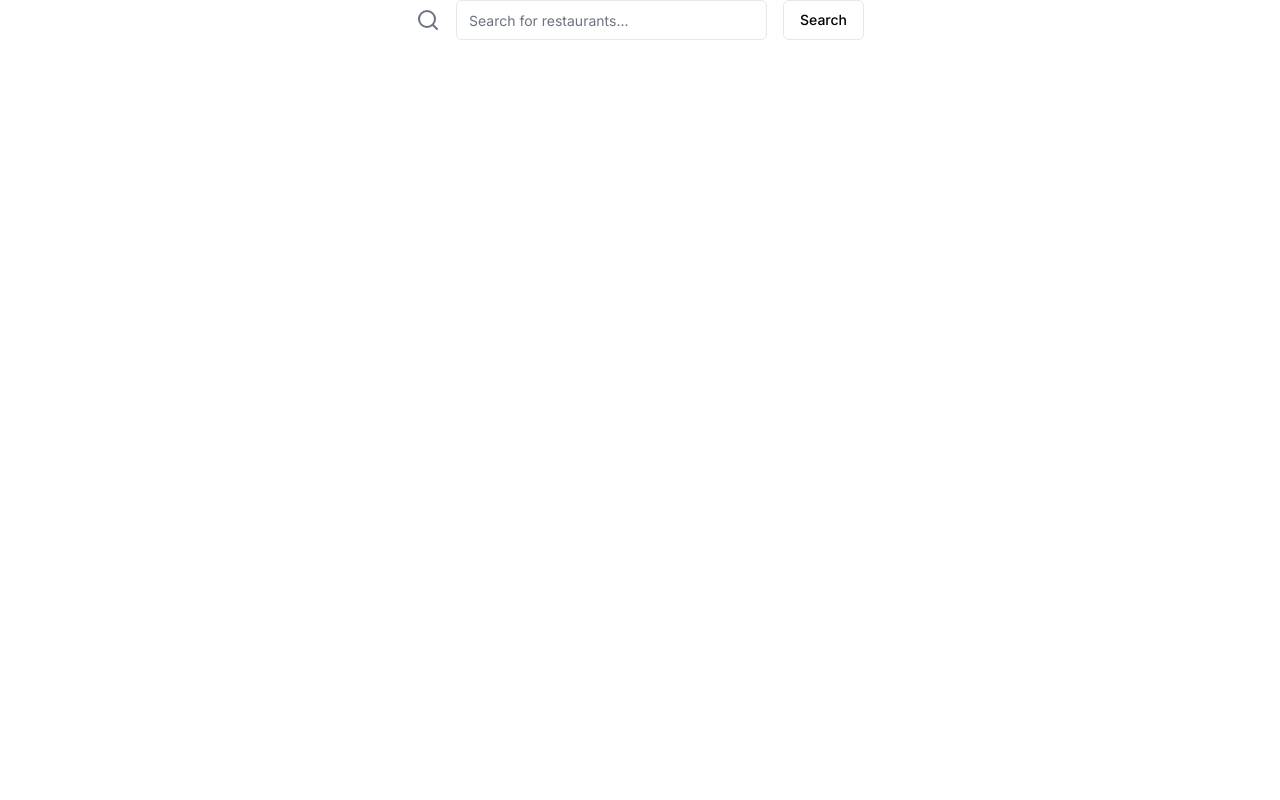
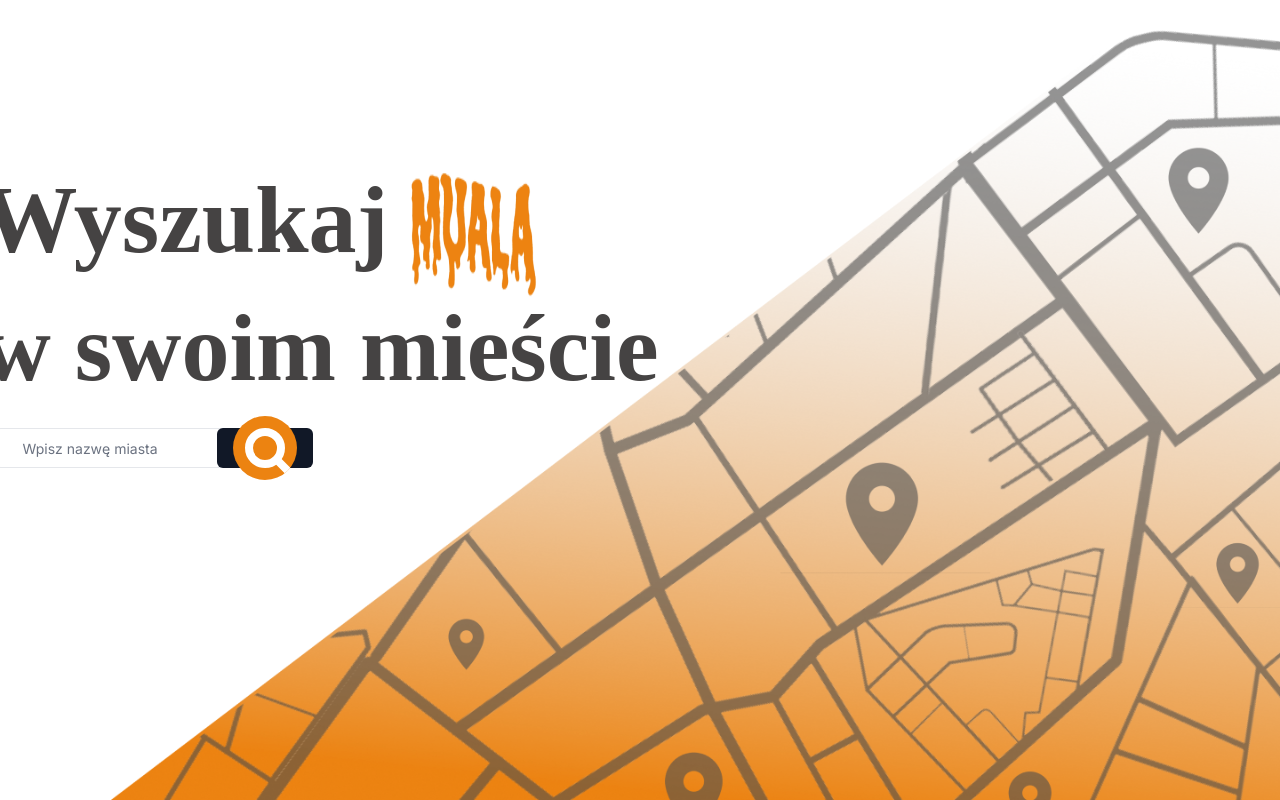
Before and after one commit to lukaszseremak/muala_app, a Next.js app: page / in a window 1280 px wide. Built offline with nearby package versions, Linux system fonts and the light colour scheme.

Commit message:
feat: add styling to the main page

```diff
--- a/src/app/page.tsx
+++ b/src/app/page.tsx
@@ -4,6 +4,7 @@ import { useRouter } from "next/navigation";
 
 import { Input } from "@/components/ui/input";
 import { Button } from "@/components/ui/button";
+import { SearchIcon } from "@/components/ui/icons";
 
 export default function Home() {
   const [inputVal, setInputVal] = useState("");
@@ -13,38 +14,47 @@ export default function Home() {
     push(`/place/${inputVal}`);
   };
   return (
-    <div className="flex flex-col w-full max-w-md mx-auto">
-      <form className="flex items-center gap-4" onSubmit={handleSubmit}>
-        <SearchIcon className="w-6 h-6 text-gray-500 dark:text-gray-400" />
-        <Input
-          className="flex-1"
-          placeholder="Search for restaurants..."
-          type="text"
-          value={inputVal}
-          onChange={(e) => setInputVal(e.target.value)}
-        />
-        <Button variant="outline">Search</Button>
-      </form>
+    <div className="h-screen w-full flex items-center justify-center md:flex-col">
+      <img
+        alt="Map background"
+        src="/map.png"
+        className="absolute h-full w-full object-cover"
+        height="1000"
+        style={{
+          aspectRatio: "1000/1000",
+          objectFit: "cover",
+        }}
+        width="1000"
+      />
+      <div className="relative z-10 lg:right-1/4 bottom-20">
+        <div className="flex flex-col">
+          <div className="flex flex-row">
+            <h1 className="text-8xl font-bold text-dark_gray mb-8 font-['Yeseva_One']">
+              Wyszukaj
+            </h1>
+            <img src="/muala.png" className="pl-4" />
+          </div>
+          <h1 className="text-8xl font-bold text-dark_gray mb-8 font-['Yeseva_One']">
+            w swoim mieście
+          </h1>
+        </div>
+        <form className="flex items-center gap-2" onSubmit={handleSubmit}>
+          <div className="max-w-md ">
+            <div className="relative">
+              <Input
+                className="pl-10 pr-20 rounded-full "
+                placeholder="Wpisz nazwę miasta"
+                type="search"
+                value={inputVal}
+                onChange={(e) => setInputVal(e.target.value)}
+              />
+              <Button className="absolute right-0 top-0" type="submit">
+                <SearchIcon className="w-16 h-16 text-white bg-muala rounded-full" />
+              </Button>
+            </div>
+          </div>
+        </form>
+      </div>
     </div>
   );
 }
-
-function SearchIcon(props) {
-  return (
-    <svg
-      {...props}
-      xmlns="http://www.w3.org/2000/svg"
-      width="24"
-      height="24"
-      viewBox="0 0 24 24"
-      fill="none"
-      stroke="currentColor"
-      strokeWidth="2"
-      strokeLinecap="round"
-      strokeLinejoin="round"
-    >
-      <circle cx="11" cy="11" r="8" />
-      <path d="m21 21-4.3-4.3" />
-    </svg>
-  );
-}
```
